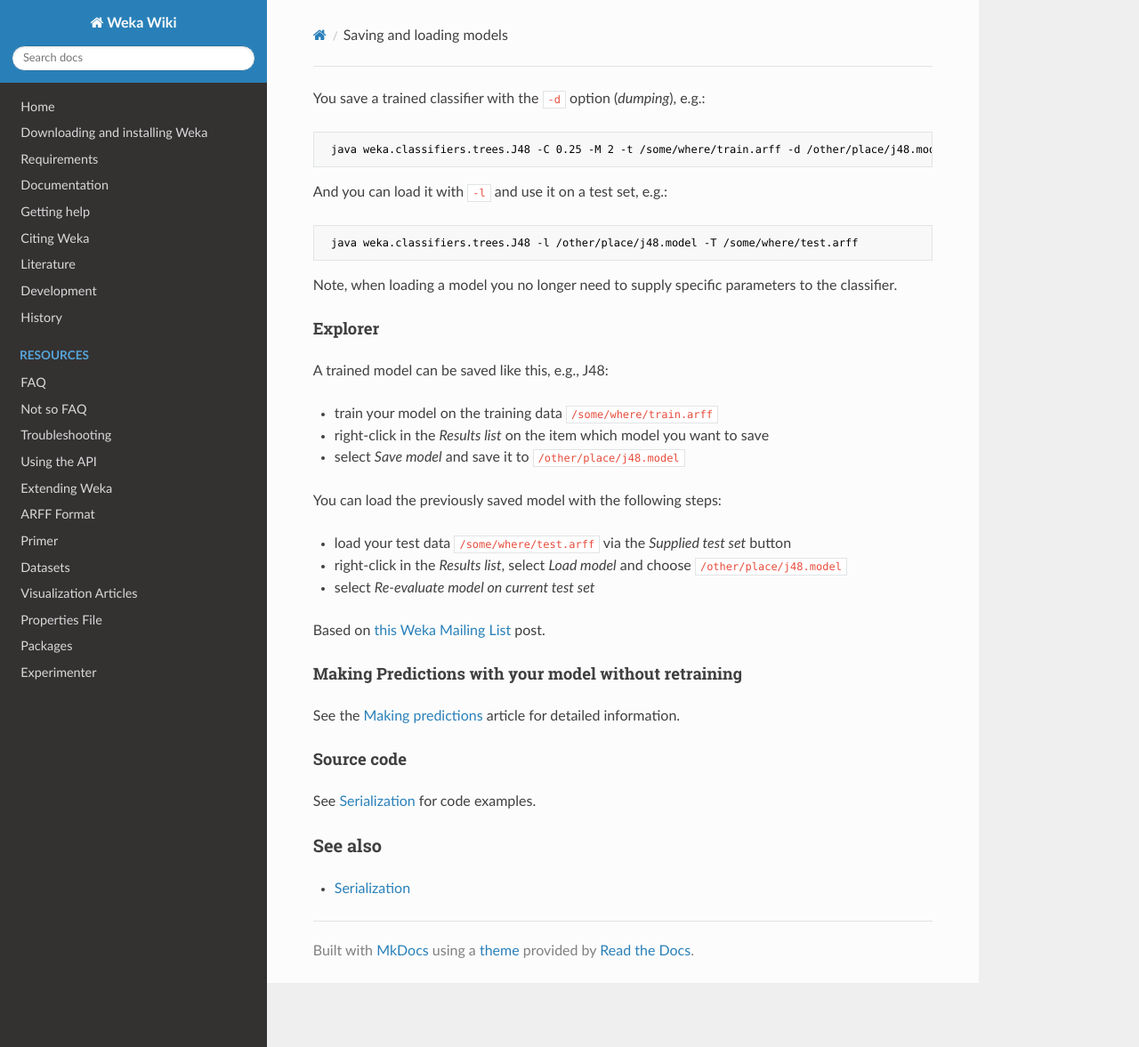
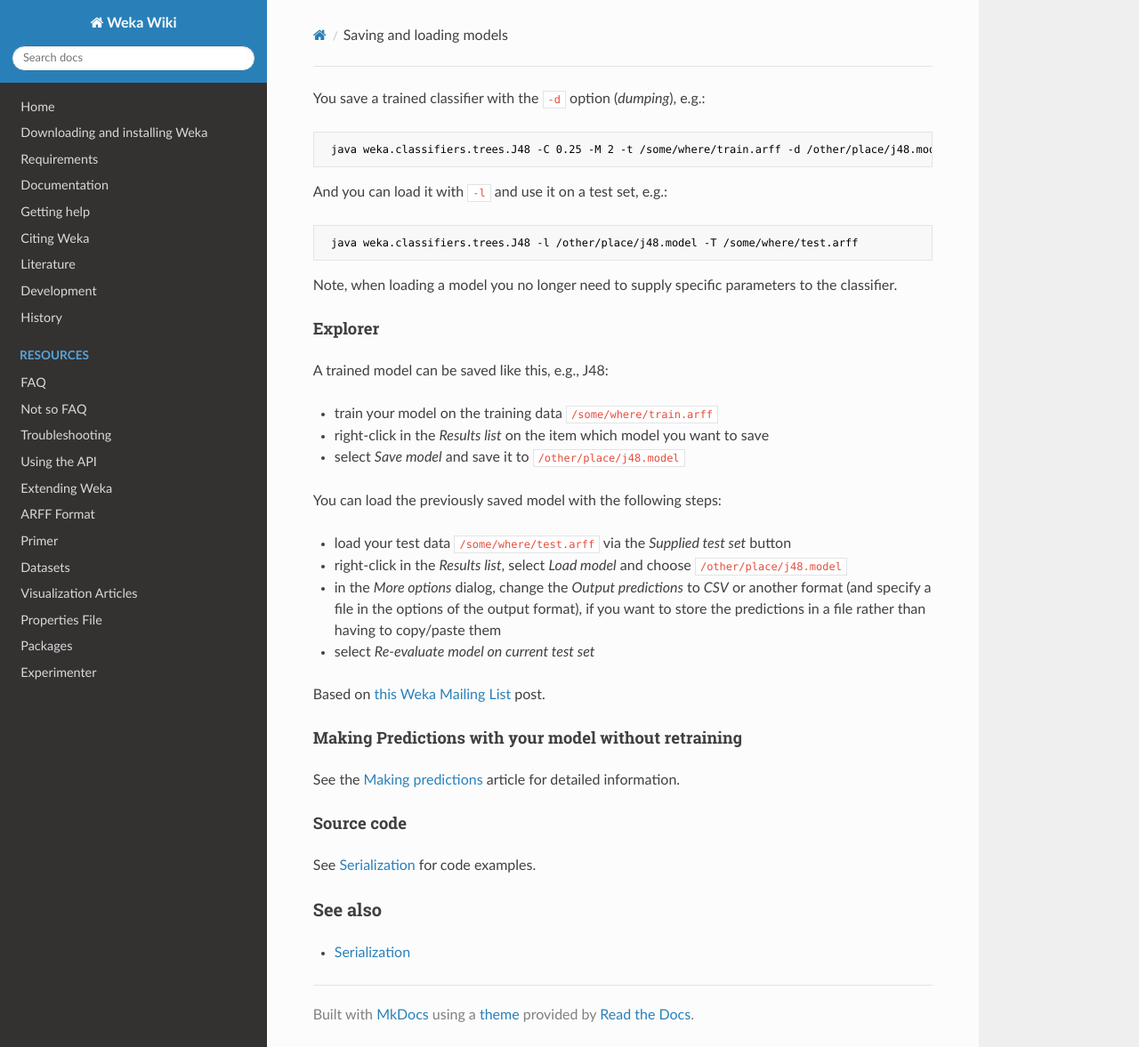
Before and after one commit to Waikato/weka-wiki, an MkDocs documentation site: the page built from docs/saving_and_loading_models.md, in a window 1280 px wide and 1177 px high. Shown: the whole window at 89% size. Built offline with MkDocs 1.6.1, drawn with Linux system fonts in a browser that asks for light colours; nearby versions of some CDN libraries.

Commit message:
added note on changing the output predictions format to store predictions in a file

```diff
--- a/docs/saving_and_loading_models.md
+++ b/docs/saving_and_loading_models.md
@@ -22,6 +22,8 @@
 
 * load your test data `/some/where/test.arff` via the *Supplied test set* button
 * right-click in the *Results list*, select *Load model* and choose `/other/place/j48.model`
+* in the *More options* dialog, change the *Output predictions* to *CSV* or another format (and specify a file in the
+  options of the output format), if you want to store the predictions in a file rather than having to copy/paste them
 * select *Re-evaluate model on current test set*
 
 Based on [this](https://list.waikato.ac.nz/pipermail/wekalist/2006-August/007720.html) [Weka Mailing List](mailing_list.md) post.
```
